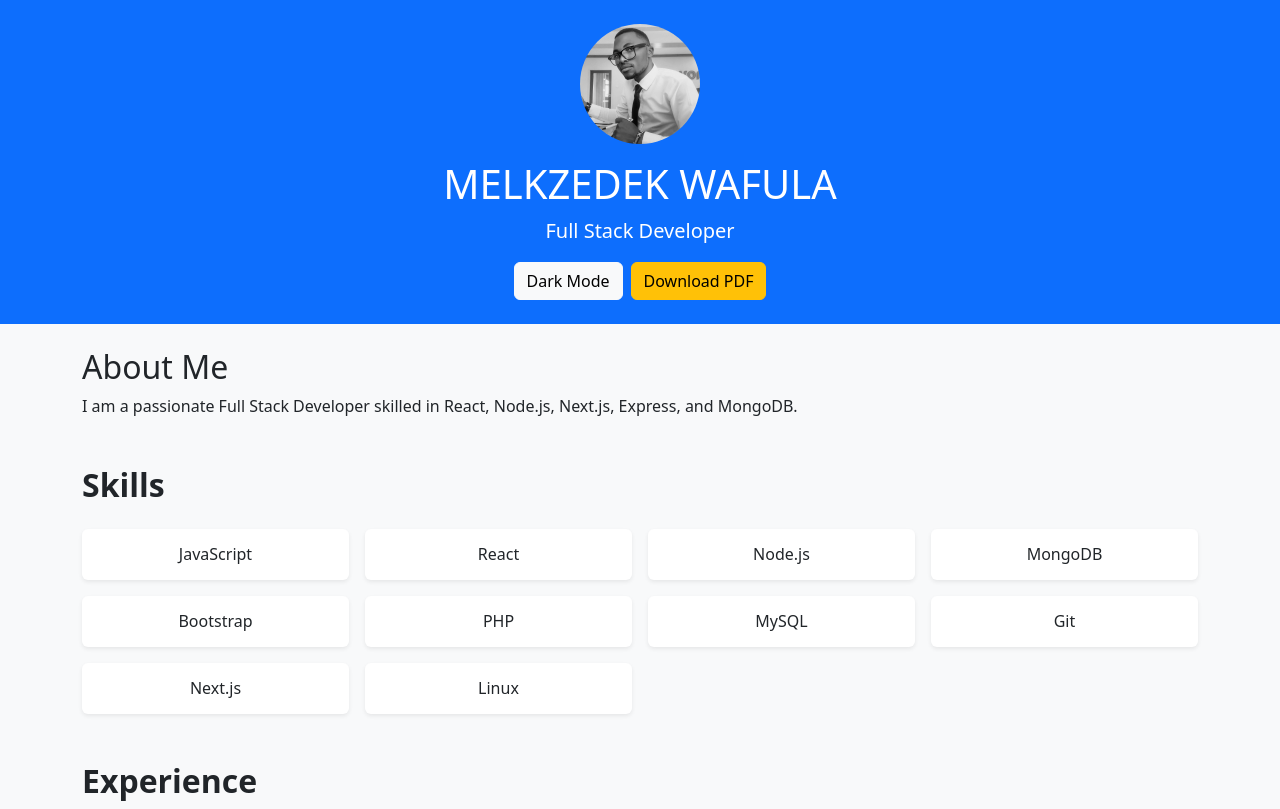
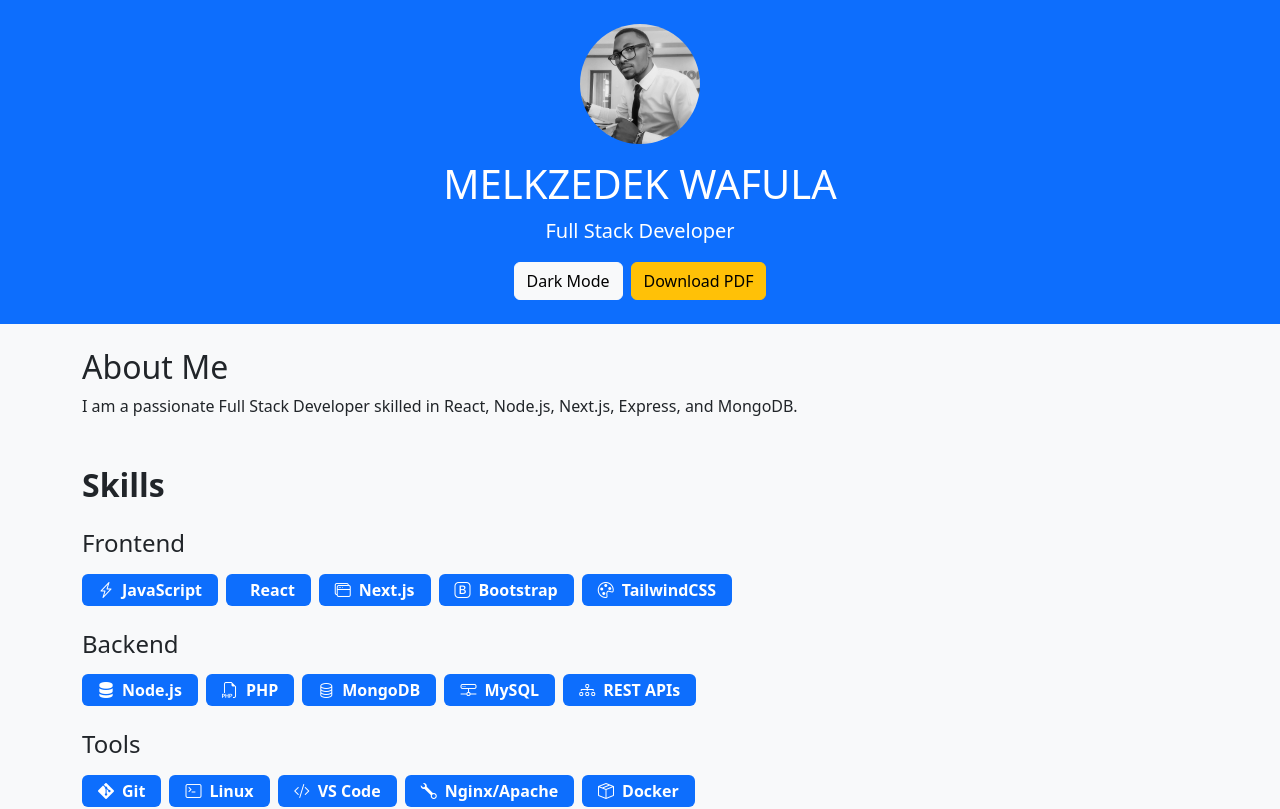
Before and after one commit to Melkzedk/my-resume, a React (Create React App) app: page / in a window 1280 px wide. Shown: the top 809 px of the page. Built offline with nearby package versions, Linux system fonts and the light colour scheme.

Commit message:
small changes

```diff
--- a/src/components/Skills.js
+++ b/src/components/Skills.js
@@ -2,39 +2,69 @@ import React from "react";
 import { motion } from "framer-motion";
 
 export default function Skills() {
-  const skills = [
-    "JavaScript",
-    "React",
-    "Node.js",
-    "MongoDB",
-    "Bootstrap",
-    "PHP",
-    "MySQL",
-    "Git",
-    "Next.js",
-    "Linux"
-  ];
+  const categories = {
+    Frontend: [
+      { name: "JavaScript", icon: "bi bi-lightning-charge" },
+      { name: "React", icon: "bi bi-react" },
+      { name: "Next.js", icon: "bi bi-window-stack" },
+      { name: "Bootstrap", icon: "bi bi-bootstrap" },
+      { name: "TailwindCSS", icon: "bi bi-palette" },
+    ],
+    Backend: [
+      { name: "Node.js", icon: "bi bi-server" },
+      { name: "PHP", icon: "bi bi-filetype-php" },
+      { name: "MongoDB", icon: "bi bi-database" },
+      { name: "MySQL", icon: "bi bi-hdd-network" },
+      { name: "REST APIs", icon: "bi bi-diagram-3" },
+    ],
+    Tools: [
+      { name: "Git", icon: "bi bi-git" },
+      { name: "Linux", icon: "bi bi-terminal" },
+      { name: "VS Code", icon: "bi bi-code-slash" },
+      { name: "Nginx/Apache", icon: "bi bi-wrench" },
+      { name: "Docker", icon: "bi bi-box-seam" },
+    ],
+  };
+
+  const fadeIn = {
+    hidden: { opacity: 0, y: 20 },
+    visible: { opacity: 1, y: 0 },
+  };
 
   return (
     <motion.section
       className="container my-5"
-      initial={{ opacity: 0 }}
-      whileInView={{ opacity: 1 }}
-      transition={{ delay: 0.3, duration: 0.6 }}
+      initial="hidden"
+      whileInView="visible"
+      transition={{ staggerChildren: 0.2 }}
     >
       <h2 className="mb-4 fw-bold">Skills</h2>
 
-      <div className="row g-3">
-        {skills.map((skill, index) => (
-          <div className="col-6 col-md-4 col-lg-3" key={index}>
-            <div className="card text-center shadow-sm p-2 border-0">
-              <div className="card-body p-2">
-                <h6 className="m-0">{skill}</h6>
-              </div>
-            </div>
+      {Object.keys(categories).map((category, i) => (
+        <motion.div
+          key={i}
+          variants={fadeIn}
+          transition={{ duration: 0.5 }}
+          className="mb-4"
+        >
+          <h4 className="mb-3">{category}</h4>
+
+          <div className="d-flex flex-wrap gap-2">
+            {categories[category].map((skill, index) => (
+              <motion.span
+                key={index}
+                variants={fadeIn}
+                whileHover={{ scale: 1.1 }}
+                transition={{ duration: 0.2 }}
+                className="badge bg-primary p-2 px-3 fs-6 d-flex align-items-center"
+              >
+                <i className={`${skill.icon} me-2`}></i>
+                {skill.name}
+              </motion.span>
+            ))}
           </div>
-        ))}
-      </div>
+        </motion.div>
+      ))}
     </motion.section>
   );
 }
```
